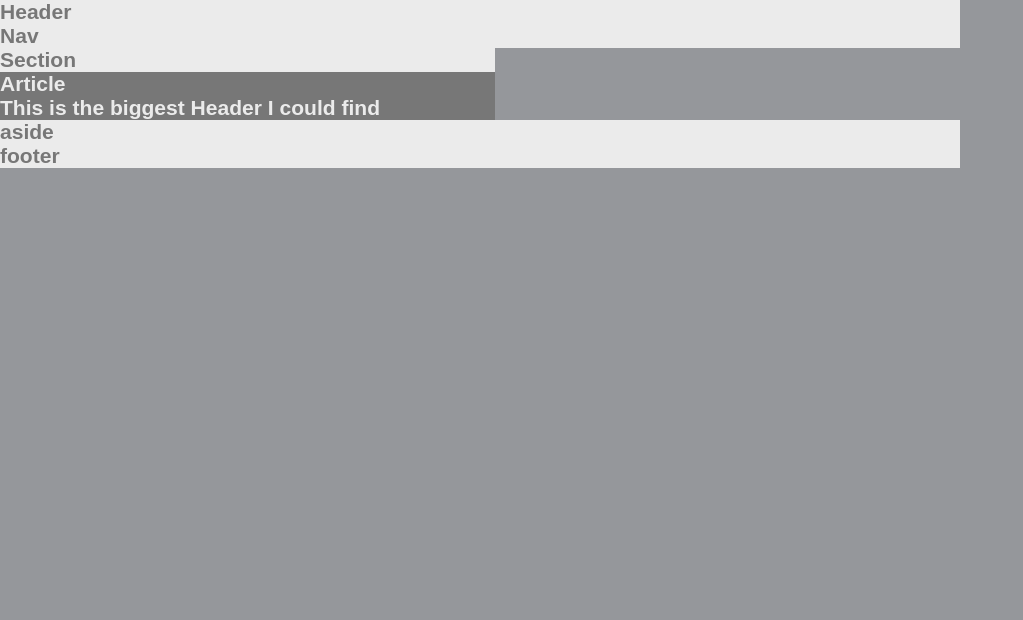
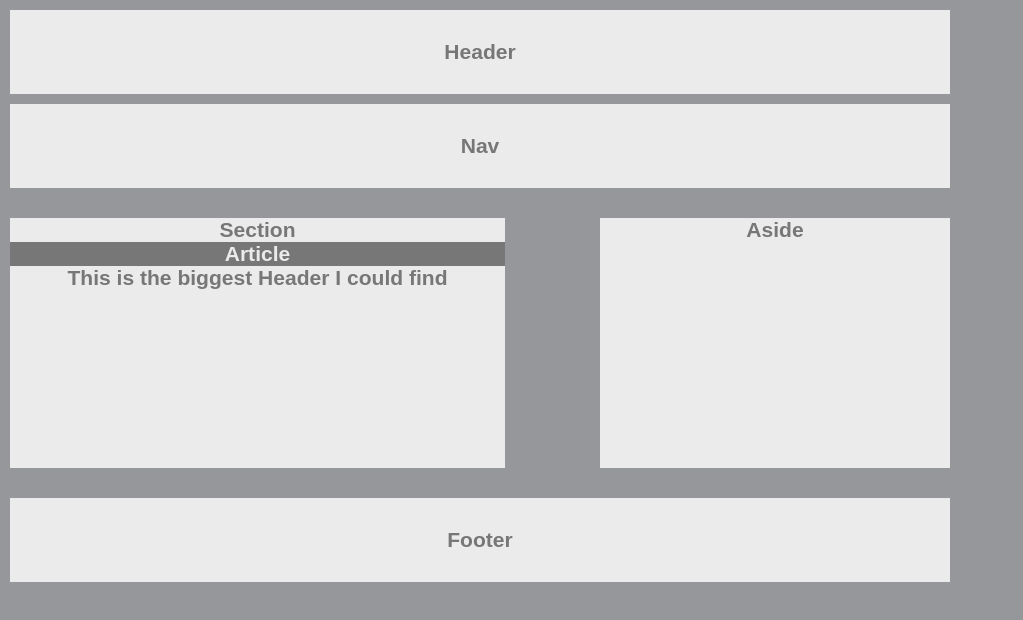
Before and after one commit to Ehwang12/HW-Wireframe, a plain HTML site: page index.html in a window 1280 px wide. Shown: the whole page, without its empty margins (0-1023 px from the left). Drawn offline with Linux system fonts and the light colour scheme.

Commit message:
rough formatting for layout done

```diff
--- a/index.html
+++ b/index.html
@@ -28,10 +28,10 @@
             </article>
         </section>
         <aside>
-            <h3>aside</h3>
+            <h3>Aside</h3>
         </aside>
         <footer>
-            <h3>footer</h3>
+            <h3>Footer</h3>
         </footer>
         </div>
 </body>
--- a/style.css
+++ b/style.css
@@ -1,7 +1,6 @@
 * {
     padding: 0;
     margin: 0;
-    box-sizing: border-box;
 }
 
 html {
@@ -10,22 +9,30 @@ html {
 }
 
 body {
-    font-family: Arial, Helvetica, sans-serif;
+    font-family: Arial, 'Helvetica Neue', Helvetica, sans-serif;
     color: #777;
     width: 960px;
     font-size: 18px;
+    text-align: center;
 }
 
 header {
-
+    margin: 10px;
+    padding: 30px;
     background: #ebebeb;
 }
 
 nav {
+    margin: 10px;
+    padding: 30px;
     background: #ebebeb;
 }
 
 section {
+    float: left;
+    position: relative;
+    margin: 20px 10px;
+    height: 250px;
     width: 495px;
     background: #ebebeb;
 }
@@ -35,14 +42,29 @@ article {
     background: #777;
 }
 
-.box {
-    background: #ebebeb;
+h1 {
+    color: #777;
+    background: #ebebeb
+}
+
+p {
+    color: #777;
+    background: #ebebeb
 }
 
 aside {
+    float: right;
+    height: 250px;
+    width: 350px;
+    margin: 20px 10px;
     background: #ebebeb;
 }
 
 footer {
+    display: inline-block;
+    width: 880px;
+    height: 24px;
+    margin: 10px;
+    padding: 30px;
     background: #ebebeb;
 }
```
